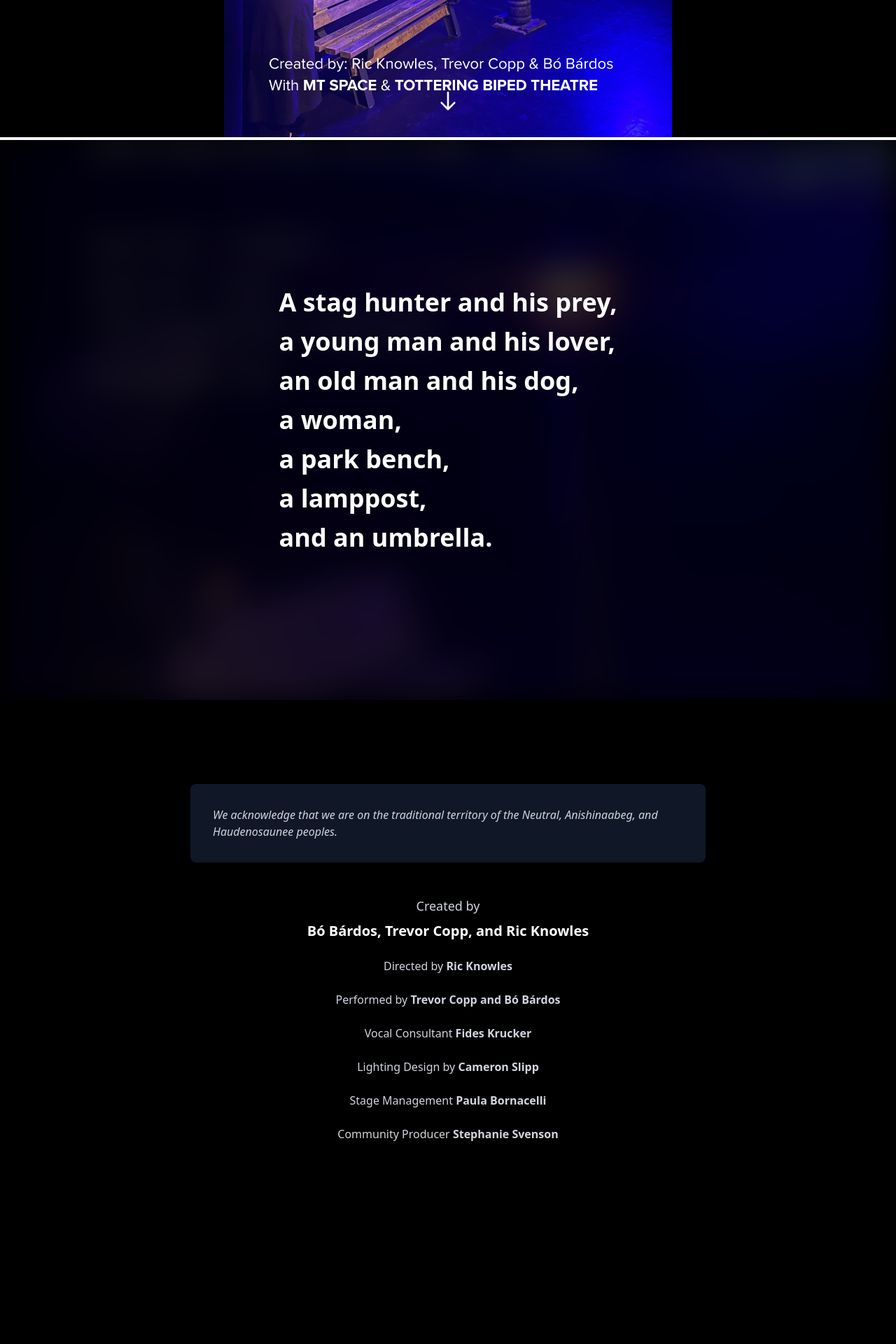
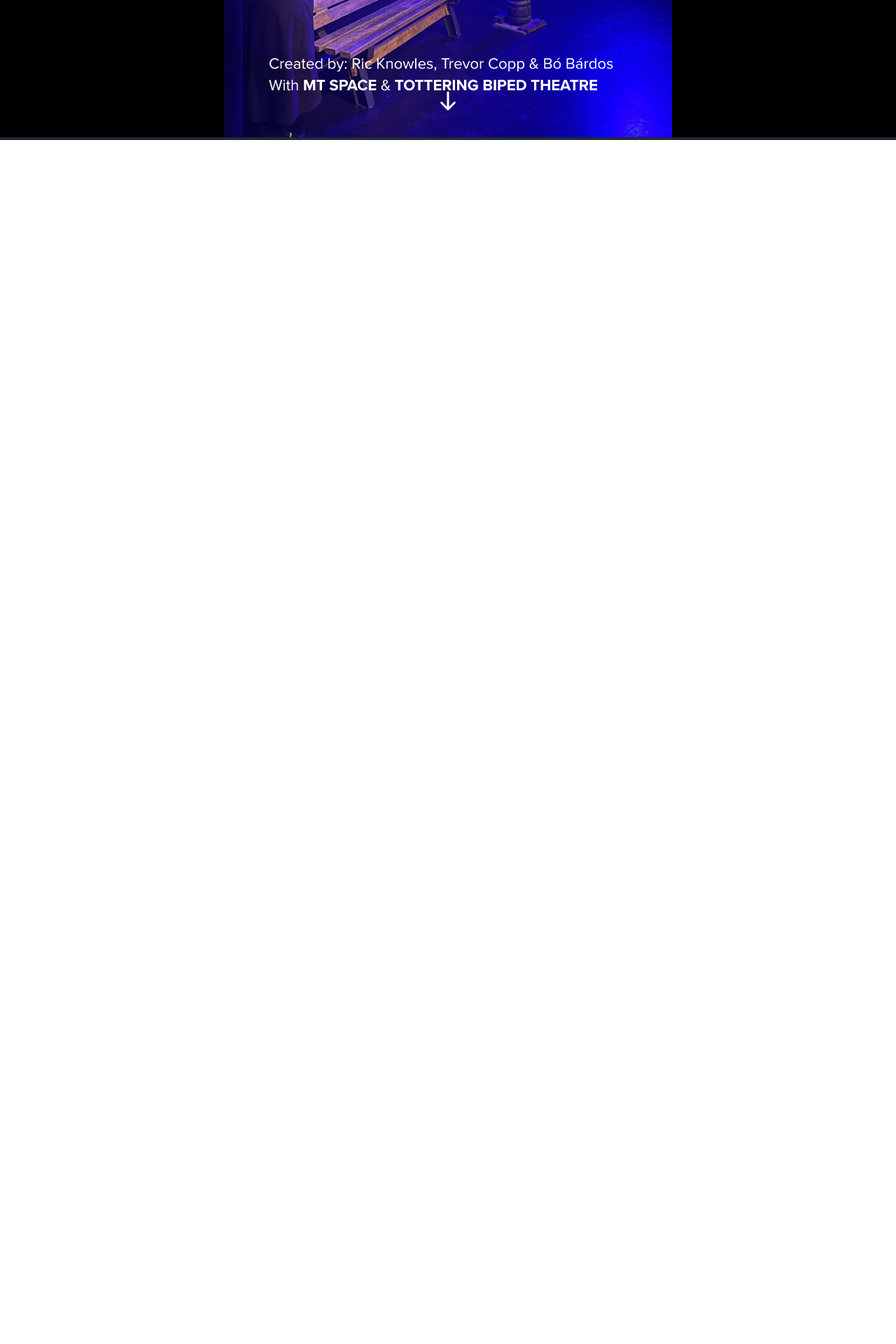
Before and after one commit to cdslipp/snowsprogram, a SvelteKit app: page / in a window 1280 px wide. Shown: the part 600-2520 px from the top of the page at 70% size. After the commit the page ends 800 px from the top, so only its background shows below. Built offline with nearby package versions, Linux system fonts and the light colour scheme.

Commit message:
Fixed scroll

```diff
--- a/package.json
+++ b/package.json
@@ -36,6 +36,7 @@
 		"vite": "^6.2.5"
 	},
 	"dependencies": {
+		"@vercel/analytics": "^1.5.0",
 		"saos": "^1.3.1"
 	}
 }
--- a/src/routes/+page.svelte
+++ b/src/routes/+page.svelte
@@ -1,66 +1,71 @@
 <script lang="ts">
   import { onMount } from 'svelte';
-  import { blur } from 'svelte/transition';
+  import { blur, fade, fly } from 'svelte/transition';
+  import { browser } from '$app/environment';
 
-  let sections: HTMLElement[];
-  let currentSection = 0;
-  let isScrolling = false;
-  let progress = 0;
+  let currentSection = $state(0);
+  let progress = $state(0);
+
+  // Handle scroll arrows click
+  function scrollToSection(index: number) {
+    if (!browser) return;
+    document.getElementById(`section${index}`)?.scrollIntoView({ behavior: 'smooth' });
+  }
+
+  function scrollToNext() {
+    scrollToSection(currentSection + 1);
+  }
 
   onMount(() => {
-    sections = Array.from(document.querySelectorAll('.section'));
+    if (!browser) return;
 
-    const handleScroll = () => {
-      if (isScrolling) return;
+    // Use Intersection Observer to track current section
+    const sections = Array.from(document.querySelectorAll<HTMLElement>('.section'));
+    const totalSections = sections.length;
 
-      const scrollPosition = window.scrollY;
-      const windowHeight = window.innerHeight;
-      const totalHeight = document.documentElement.scrollHeight - windowHeight;
-
-      progress = (scrollPosition / totalHeight) * 100;
-
-      sections.forEach((section, index) => {
-        const rect = section.getBoundingClientRect();
-        if (rect.top <= windowHeight / 2 && rect.bottom >= windowHeight / 2) {
+    const observer = new IntersectionObserver((entries) => {
+      entries.forEach(entry => {
+        if (entry.isIntersecting) {
+          // Get the section index from its id
+          const sectionId = entry.target.id;
+          const index = parseInt(sectionId.replace('section', ''));
+          if (!isNaN(index)) {
             currentSection = index;
+            progress = (index / (totalSections - 1)) * 100;
+          }
         }
       });
-    };
+    }, { threshold: 0.5 });
 
-    const handleWheel = (e: WheelEvent) => {
-      e.preventDefault();
-      if (isScrolling) return;
+    sections.forEach(section => {
+      observer.observe(section);
+    });
 
-      isScrolling = true;
-      const direction = e.deltaY > 0 ? 1 : -1;
-      const nextSection = Math.max(0, Math.min(sections.length - 1, currentSection + direction));
-
-      sections[nextSection].scrollIntoView({ behavior: 'smooth' });
-      currentSection = nextSection;
-
-      setTimeout(() => {
-        isScrolling = false;
-      }, 1000);
-    };
-
-    window.addEventListener('scroll', handleScroll);
-    window.addEventListener('wheel', handleWheel, { passive: false });
+    // Update progress bar on scroll
+    document.addEventListener('scroll', () => {
+      const scrollPosition = window.scrollY;
+      const maxScrollHeight = document.body.scrollHeight - window.innerHeight;
+      if (maxScrollHeight > 0) {
+        progress = (scrollPosition / maxScrollHeight) * 100;
+      }
+    });
 
     return () => {
-      window.removeEventListener('scroll', handleScroll);
-      window.removeEventListener('wheel', handleWheel);
+      sections.forEach(section => {
+        observer.unobserve(section);
+      });
     };
   });
 </script>
 
-<div class="min-h-screen bg-black text-white overflow-hidden">
+<div class="scroll-container">
   <!-- Progress Bar -->
   <div class="fixed bottom-0 left-0 w-full h-1 bg-gray-800 z-50">
     <div class="h-full bg-white transition-all duration-300" style="width: {progress}%"></div>
   </div>
 
   <!-- Cover Section -->
-  <section class="section h-screen flex items-center justify-center relative" in:blur={{ duration: 300 }}>
+  <section id="section0" class="section snap-section flex items-center justify-center relative">
     <div class="relative w-full h-full flex items-center justify-center">
       <img
         src="/cover.png"
@@ -68,7 +73,7 @@
         class="max-w-full max-h-full object-contain"
       >
     </div>
-    <div class="absolute bottom-8 left-1/2 transform -translate-x-1/2 animate-bounce">
+    <div class="absolute bottom-8 left-1/2 transform -translate-x-1/2 animate-bounce cursor-pointer" onclick={() => scrollToNext()}>
       <svg class="w-8 h-8 text-white" fill="none" stroke="currentColor" viewBox="0 0 24 24">
         <path stroke-linecap="round" stroke-linejoin="round" stroke-width="2" d="M19 14l-7 7m0 0l-7-7m7 7V3"></path>
       </svg>
@@ -76,12 +81,13 @@
   </section>
 
   <!-- Synopsis Section -->
-  <section class="section min-h-screen flex items-center justify-center relative overflow-hidden" in:blur={{ duration: 300 }}>
+  <section id="section1" class="section snap-section flex items-center justify-center relative overflow-hidden">
     <div class="absolute inset-0 z-0">
       <img src="/cover.png" alt="Background" class="w-full h-full object-cover filter blur-xl opacity-20">
     </div>
     <div class="relative z-10 px-4 max-w-3xl">
-      <div class="space-y-4">
+      {#if currentSection === 1}
+        <div class="space-y-4" in:fly={{ y: 50, duration: 500 }}>
           <p class="text-3xl md:text-4xl font-bold text-white">A stag hunter and his prey,</p>
           <p class="text-3xl md:text-4xl font-bold text-white">a young man and his lover,</p>
           <p class="text-3xl md:text-4xl font-bold text-white">an old man and his dog,</p>
@@ -90,21 +96,45 @@
           <p class="text-3xl md:text-4xl font-bold text-white">a lamppost,</p>
           <p class="text-3xl md:text-4xl font-bold text-white">and an umbrella.</p>
         </div>
+      {/if}
+    </div>
+    <div class="absolute bottom-8 left-1/2 transform -translate-x-1/2 animate-bounce cursor-pointer" onclick={() => scrollToNext()}>
+      <svg class="w-8 h-8 text-white" fill="none" stroke="currentColor" viewBox="0 0 24 24">
+        <path stroke-linecap="round" stroke-linejoin="round" stroke-width="2" d="M19 14l-7 7m0 0l-7-7m7 7V3"></path>
+      </svg>
+    </div>
+  </section>
+
+  <!-- Land Acknowledgment Section -->
+  <section id="section2" class="section snap-section flex items-center justify-center relative">
+    <div class="absolute inset-0 z-0">
+      <img src="/cover.png" alt="Background" class="w-full h-full object-cover filter blur-xl opacity-20">
+    </div>
+    <div class="relative z-10 px-4 max-w-3xl">
+      {#if currentSection === 2}
+        <div class="bg-gray-900 rounded-lg p-8" in:fly={{ y: 50, duration: 500 }}>
+          <p class="text-gray-300 italic font-light">
+            With gratitude and appreciation, we acknowledge that we live, learn, and work within the boundaries of what is known colonially as the Haldimand Tract, which includes six miles on each side of the Grand River. This is the traditional territory of the Chonnonton, Anishinaabeg (Ojibway, Mississauga, Chippewa, and Algonquin), and Haudenosaunee Confederacy (Six Nations including the Mohawk, Cayuga, Onondaga, Seneca, Oneida, and Tuscarora Nations).
+          </p>
+          <p class="text-gray-300 italic font-light mt-4">
+            We acknowledge our responsibilities to the Dish with One Spoon covenant and offer respect to Anishinaabe, Haudenosaunee, and Métis neighbours as well as to the many First Nations, Métis, and Inuit peoples for whom today this gathering place is home.
+          </p>
+        </div>
+      {/if}
+    </div>
+    <div class="absolute bottom-8 left-1/2 transform -translate-x-1/2 animate-bounce cursor-pointer" onclick={() => scrollToNext()}>
+      <svg class="w-8 h-8 text-white" fill="none" stroke="currentColor" viewBox="0 0 24 24">
+        <path stroke-linecap="round" stroke-linejoin="round" stroke-width="2" d="M19 14l-7 7m0 0l-7-7m7 7V3"></path>
+      </svg>
     </div>
   </section>
 
   <!-- Credits Section -->
-  <section class="section min-h-screen flex items-center" in:blur={{ duration: 300 }}>
+  <section id="section3" class="section snap-section flex items-center">
     <div class="max-w-3xl mx-auto px-4 py-12 w-full">
-      <!-- Land Acknowledgment -->
-      <div class="mb-12 bg-gray-900 rounded-lg p-8">
-        <p class="text-gray-300 italic font-light">
-          We acknowledge that we are on the traditional territory of the Neutral, Anishinaabeg, and Haudenosaunee peoples.
-        </p>
-      </div>
-
+      {#if currentSection === 3}
         <!-- Credits section -->
-      <div class="mb-12 text-center">
+        <div class="mb-12 text-center" in:fly={{ y: 50, duration: 500 }}>
           <div class="space-y-6">
             <div>
               <p class="text-lg font-light text-gray-300">Created by</p>
@@ -142,17 +172,20 @@
             </div>
           </div>
         </div>
-
-      <!-- Funders -->
+      {/if}
+    </div>
+    <div class="absolute bottom-8 left-1/2 transform -translate-x-1/2 animate-bounce cursor-pointer" onclick={() => scrollToNext()}>
+      <svg class="w-8 h-8 text-white" fill="none" stroke="currentColor" viewBox="0 0 24 24">
+        <path stroke-linecap="round" stroke-linejoin="round" stroke-width="2" d="M19 14l-7 7m0 0l-7-7m7 7V3"></path>
+      </svg>
     </div>
   </section>
 
   <!-- Special Thanks Section -->
-  <section class="section min-h-screen flex items-center" in:blur={{ duration: 300 }}>
-
-
+  <section id="section4" class="section snap-section flex items-center">
     <div class="max-w-3xl mx-auto px-4 py-12 w-full">
-     <div class="mb-12">
+      {#if currentSection === 4}
+        <div class="mb-12" in:fly={{ y: 50, duration: 500 }}>
           <h3 class="text-lg font-semibold mb-4">Funded by</h3>
           <div class="grid grid-cols-2 gap-8">
             <div class="flex items-center justify-center">
@@ -164,7 +197,7 @@
           </div>
         </div>
         <!-- Special Thanks -->
-      <div class="mb-8 bg-white text-black rounded-lg p-8">
+        <div class="mb-8 bg-white text-black rounded-lg p-8" in:fly={{ y: 50, duration: 500, delay: 200 }}>
           <h3 class="text-lg font-semibold mb-4">Special Thanks</h3>
           <div class="grid grid-cols-3 gap-8">
             <div class="flex items-center justify-center">
@@ -180,27 +213,55 @@
         </div>
 
         <!-- Footer -->
-      <div class="text-center text-gray-800 text-sm font-light bg-white rounded-lg p-8">
+        <div class="text-center text-gray-800 text-sm font-light bg-white rounded-lg p-8" in:fly={{ y: 50, duration: 500, delay: 400 }}>
           <div class="mb-4">
             <img src="/totteringbiped.avif" alt="Tottering Biped" class="h-8 w-auto mx-auto">
           </div>
           <p>© 2024 Tottering Biped</p>
         </div>
+      {/if}
     </div>
   </section>
 </div>
+
 <style>
-  .section {
-    scroll-snap-align: start;
+  /* Scroll snapping container */
+  .scroll-container {
+    scroll-snap-type: y mandatory;
+    overflow-y: scroll;
     height: 100vh;
-    overflow-y: auto;
+    width: 100%;
+    background-color: black;
+    color: white;
   }
 
-  html {
-    scroll-behavior: smooth;
+  /* Individual snap sections */
+  .snap-section {
+    scroll-snap-align: start;
+    scroll-snap-stop: always;
+    height: 100vh;
   }
 
-  body {
-    overflow: hidden;
+  @media (max-width: 768px) {
+    .snap-section {
+      height: 100dvh;
+    }
+  }
+
+  /* View transitions */
+  @keyframes fade-in {
+    from { opacity: 0; }
+  }
+
+  @keyframes fade-out {
+    to { opacity: 0; }
+  }
+
+  ::view-transition-old(root) {
+    animation: 300ms cubic-bezier(0.4, 0, 1, 1) both fade-out;
+  }
+
+  ::view-transition-new(root) {
+    animation: 300ms cubic-bezier(0, 0, 0.2, 1) both fade-in;
   }
 </style>
```
Also changed, not shown: src/routes/+layout.svelte (+48 -0 lines), 1 other file (tests, documents, lock files or other folders). Lines whose indentation alone changed are shown as unchanged.
